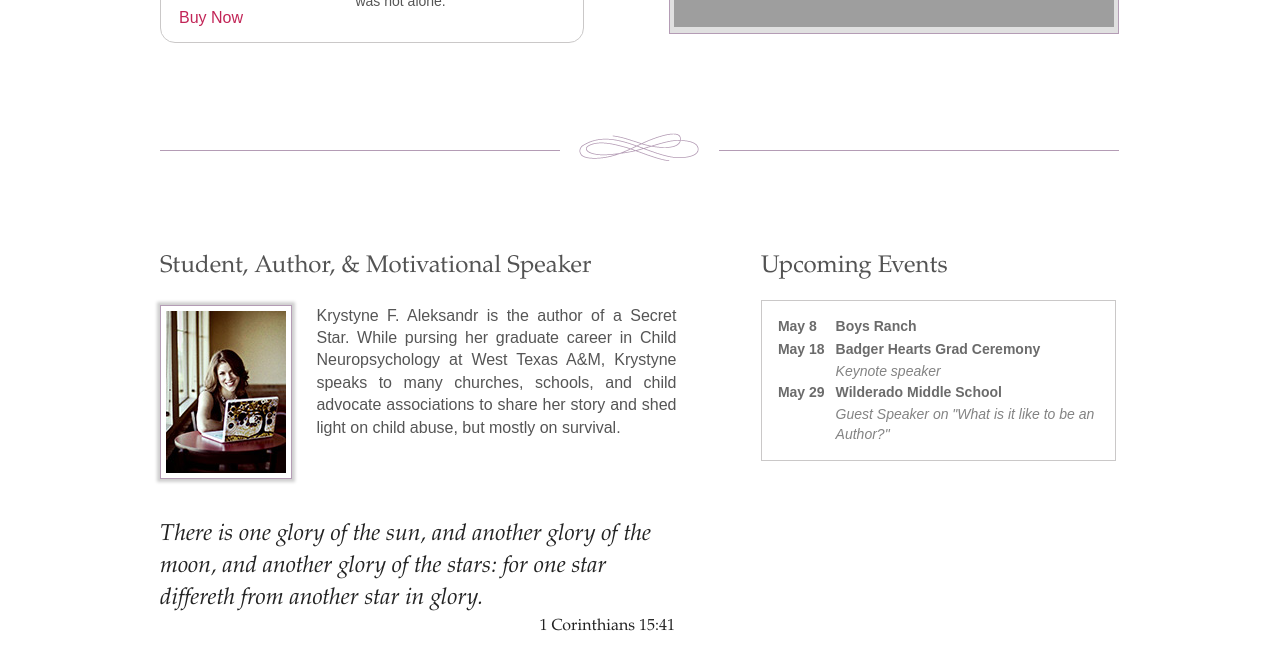
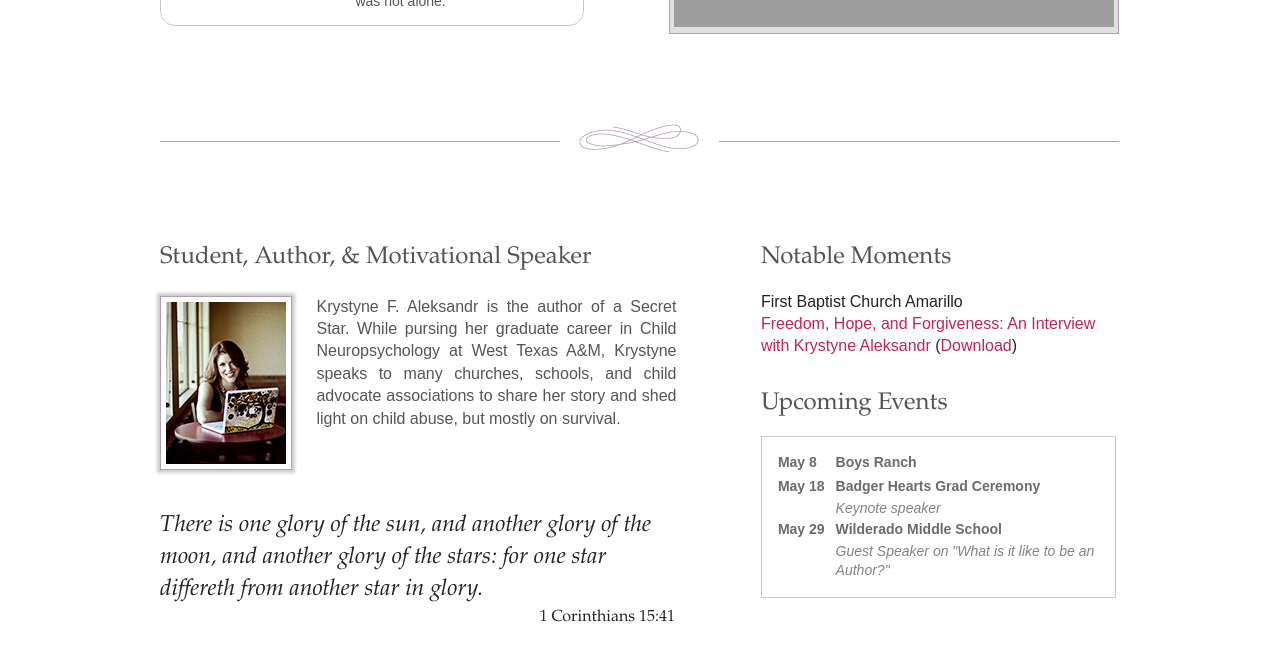
Before and after one commit to thorhanks/ASecretStar, a plain HTML site: page Site/index.html in a window 1280 px wide. Shown: the part 729-1377 px from the top of the page. Drawn offline with Linux system fonts and the light colour scheme; grey boxes are pictures that could not be loaded.

Commit message:
Interview Update * Removed buy link since it doesn't work anymore * Added link to first baptist page with interview * Added download link to mp3 of interview

```diff
--- a/Site/css/main.css
+++ b/Site/css/main.css
@@ -298,6 +298,11 @@ section
 				margin: 0 0 15px 0;
 			}
 
+			section .upcoming h2.eventsHeader
+			{
+				margin-top: 30px;
+			}
+
 			section .upcoming table
 			{
 				width: 100%;
--- a/Site/index.html
+++ b/Site/index.html
@@ -43,11 +43,10 @@
 				<div class="callOut">
 					<div class="left">
 						<div class="frame">
-							<a href="http://www.tatepublishing.com/bookstore/book.php?w=978-1-62563-581-5" target="_blank">
+							<a href="#" target="_blank">
 								<img src="img/secretStarCover.jpg"/>
 							</a>
 						</div>
-						<a href="http://www.tatepublishing.com/bookstore/book.php?w=978-1-62563-581-5" target="_blank">Buy Now</a>
 					</div>
 					<div class="right">
 						<h3>Available Now</h3>
@@ -87,7 +86,12 @@
 					</div>
 				</div>
 				<div class="upcoming">
-					<h2>Upcoming Events</h2>
+					<h2>Notable Moments</h2>
+					First Baptist Church Amarillo<br/>
+					<a href="http://www.fbc-amarillo.org/resources-messages/message_page:3">Freedom, Hope, and Forgiveness: An Interview with Krystyne Aleksandr</a>
+					(<a download="First Baptist Church Amarillo - Interview with Krystyne Aleksandr.mp3" href="files/First Baptist Church Amarillo - Interview with Krystyne Aleksandr.mp3" target="_blank">Download</a>)
+
+					<h2 class="eventsHeader">Upcoming Events</h2>
 					<div class="box">
 						<table>
 							<colgroup>
```
